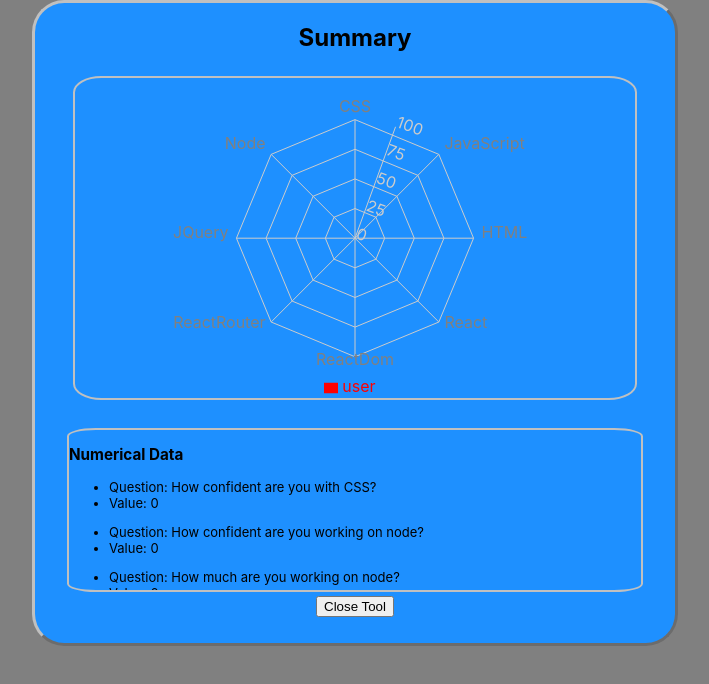
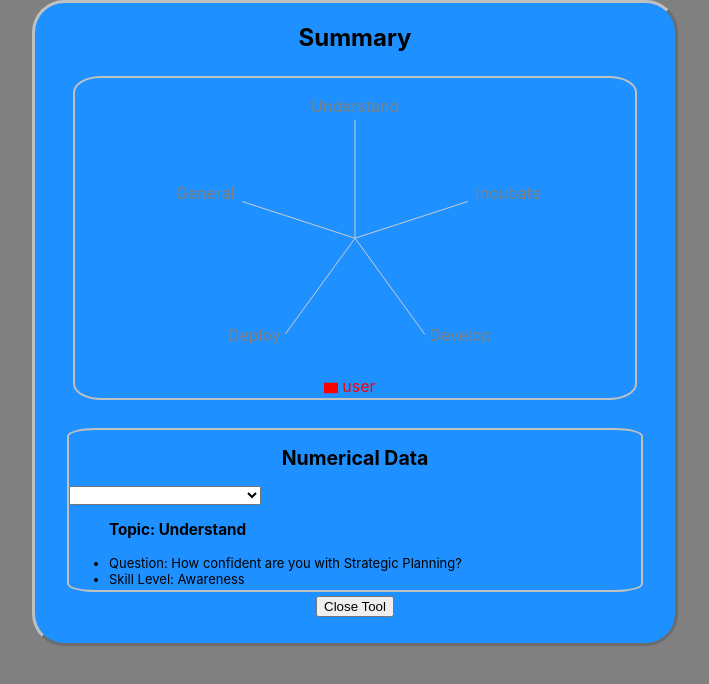
Before and after one commit to LMcvie/CapabilityApp, a React (Create React App) app: page /CapabilityApp/Summary in a window 1280 px wide. Shown: the top 684 px of the page, without its empty margins (285-994 px from the left). Built offline with nearby package versions, Linux system fonts and the light colour scheme.

Commit message:
added in optimus method topics

```diff
--- a/src/Components/Credentials.js
+++ b/src/Components/Credentials.js
@@ -5,7 +5,7 @@ import "./Credentials.css";
 //sets the User's credentials
 
 
-const Credentials = ({onUserSubmit}) => {
+const Credentials = ({ onUserSubmit }) => {
 
     const [userDetails, setUserDetails] = useState({
         email: null,
@@ -18,7 +18,7 @@ const Credentials = ({onUserSubmit}) => {
     const handleEmailChange = (event) => {
         let updatedDetails = userDetails;
         updatedDetails.email = event.target.value;
-        setUserDetails (updatedDetails);
+        setUserDetails(updatedDetails);
 
     }
 
@@ -26,54 +26,63 @@ const Credentials = ({onUserSubmit}) => {
     const handleTeamChange = (event) => {
         let updatedDetails = userDetails;
         updatedDetails.team = event.target.value;
-        setUserDetails (updatedDetails);
+        setUserDetails(updatedDetails);
     }
 
     const handleDisciplineChange = (event) => {
         let updatedDetails = userDetails;
         updatedDetails.discipline = event.target.value;
-        setUserDetails (updatedDetails);
+        setUserDetails(updatedDetails);
     }
 
     // on submit send the user data back to the container to be stored
     const handleStart = (event) => {
         event.preventDefault();
-        onUserSubmit({userDetails});
+        onUserSubmit({ userDetails });
     }
 
 
     return (
         <div>
-            <form id ='userInfo' onSubmit={handleStart}>
-                <div className = "formWrap">
-                    <label htmlFor = "email"> Email Address (Work): </label>
+            <form id='userInfo' onSubmit={handleStart}>
+                <div className="formWrap">
+                    <label htmlFor="email"> Email Address (Work): </label>
                     <input type='email' placeholder='Email' required onChange={handleEmailChange} />
                 </div>
 
-                <div className = "formWrap">
-                <label htmlFor = "team"> Team: </label>
-                <select defaultValue = {''}name='team'required onChange={handleTeamChange}>
-                <option disabled value = '' required></option>
-                <option value= 'Gannon'>Gannon</option>
-                <option value= 'MineSweeper'>MineSweeper</option>
-                <option value= 'Tetris'>Tetris</option>
-                <option value= 'N/A'>N/A</option>
+                <div className="formWrap">
+                    <label htmlFor="team"> Team: </label>
+                    <select defaultValue={''} name='team' required onChange={handleTeamChange}>
+                        <option disabled value='' required></option>
+                        <option value='Ganon'>Ganon</option>
+                        <option value='Layton'>Layton</option>
+                        <option value='Link'>Link</option>
+                        <option value='Minesweeper'>MineSweeper</option>
+                        <option value='NWoW'>NWoW</option>
+                        <option value='Pikachu'>Pikachu</option>
+                        <option value='Quatliy Engineering'>Quality Engineering</option>
+                        <option value='S.H.I.E.L.D'>S.H.I.E.L.D</option>
+                        <option value='Sonic'>Sonic</option>
+                        <option value='Tetris'>Tetris</option>
+                        <option value='Thunderbirds'>Thunderbirds</option>
+                        <option value='Yoshi'>Yoshi</option>
+                        <option value='N/A'>N/A</option>
                     </select>
                 </div>
 
-                <div className = "formWrap">
-                <label htmlFor = "discipline"> Discipline: </label>
-                <select defaultValue = {''}name='discipline' required onChange={handleDisciplineChange}>
+                <div className="formWrap">
+                    <label htmlFor="discipline"> Discipline: </label>
+                    <select defaultValue={''} name='discipline' required onChange={handleDisciplineChange}>
                         <option disabled value='' required></option>
-                <option value= 'Software Engineer'>Software Engineer</option>
-                <option value= 'Scrum Master'>Scrum Master</option>
-                <option value= 'Product Owner'>Product Owner</option>
-                <option value= 'Designer'>Designer</option>
+                        <option value='Software Engineer'>Software Engineer</option>
+                        <option value='Scrum Master'>Scrum Master</option>
+                        <option value='Product Owner'>Product Owner</option>
+                        <option value='Designer'>Designer</option>
                     </select>
                 </div>
 
-                <div id = "start">
-                <input type = "submit"  value = "Start"/>
+                <div id="start">
+                    <input type="submit" value="Start" />
                 </div>
             </form>
         </div>
--- a/src/Components/QuestionSlider.css
+++ b/src/Components/QuestionSlider.css
@@ -25,7 +25,7 @@
 
 /* width of slider */
 input[type='range']{
-    width: 20rem;
+    width: 15rem;
 }
 
 /* Styling of the question */
@@ -34,12 +34,14 @@ input[type='range']{
   flex-direction: column;
   justify-content: center;
   align-items:center;
+  font-size: small;
 }
 
 
 #question {
   display:flex;
   flex-direction: row;
+
 }
 /* pop up styling */
 #popUp {
--- a/src/Components/SpiderChart.js
+++ b/src/Components/SpiderChart.js
@@ -9,11 +9,9 @@ const SpiderChart = ({topics, userDetails}) => {
 
   useEffect(() => {
     setData(topics.map((topic) => {
-      return {name: topic.name, user: topic.value}
+      return {name: topic.name, user:topic.value}
   }))
 }, [topics]);
-
-console.log(userDetails.email);
 
   return (
     <div id = 'spiderChart'>
@@ -23,7 +21,7 @@ console.log(userDetails.email);
           <PolarAngleAxis dataKey="name" />
           <Radar name={userDetails.email} dataKey="user" stroke="Red"
             fill='red' fillOpacity={0.5} />
-          <PolarRadiusAxis angle={70} domain={[0, 100]} />
+          {/* <PolarRadiusAxis angle={70} domain={[0, 100]} /> */}
           <Legend />
         </RadarChart>
       </ResponsiveContainer>
--- a/src/Container/CapabilityContainer.js
+++ b/src/Container/CapabilityContainer.js
@@ -23,58 +23,70 @@ const CapabilityContainer = () => {
     const [filteredQuestions, setFilteredQuestions] = useState('');
     const [questions, setQuestions] = useState([
         {
-            name: 'CSS',
+            name: 'Understand',
             value: '0',
-            text: 'How confident are you with CSS?',
-            description: 'CSS also known as Cascading Style Sheets'
+            text: 'How confident are you with Strategic Planning?',
+            description: 'Researching, creating and agreeing a vision to align actions, plans and people from an engineering perspective with I&W strategy & objectives'
         },
         {
-            name: 'Node',
+            name: 'Understand',
             value: '0',
-            text: 'How confident are you working on node?',
-            description: 'Node.js is used for creating networking applications'
+            text: 'How confident are you with Enterprise Architecture?',
+            description: 'Aligning I&W and the Labs technology strategy with our roadmap and documenting this using architectural models.'
         },
         {
-            name: 'Node',
+            name: 'Understand',
             value: '0',
-            text: 'How much are you working on node?',
-            description: 'Node.js is used for creating networking applications'
+            text: 'How confident are you with Emerging Technology Monitoring?',
+            description: 'Identifying and assessing new and emerging technologies, products, services, methods and techniques.'
         },
         {
-            name: 'JavaScript',
+            name: 'Incubate',
             value: '0',
             text: 'How confident are you with JavaScript',
             description: 'Scripting language enabling dynamic updating content'
         },
         {
-            name: 'ReactRouter',
+            name: 'Incubate',
             value: '0',
-            text: 'How confident are you with react router',
-            description: 'React router is a library for routing in React, it enables navigation among views of different components ina react application'
+            text: 'How confident are you with Solution Architecture',
+            description: ''
         },
         {
-            name: 'React',
+            name: 'Incubate',
             value: '0',
-            text: 'How confident are you with react',
-            description: 'React is a free open-source front-end JavaScript Library for building user interfaces based on UI components'
+            text: 'How confident are you with Risk Management',
+            description: ''
         },
         {
-            name: 'HTML',
+            name: 'Develop',
             value: '0',
-            text: 'How confident are you with HTML',
-            description: 'HTML is also known as Hyper-Text Markup Language'
+            text: 'How confident are you with Prioritisation',
+            description: ''
         },
         {
-            name: 'ReactDom',
+            name: 'Develop',
             value: '0',
-            text: 'How confident are you with ReactDom',
-            description: 'ReactDom is a package that provide DOM specific methods that can be used at the top level of a web app'
+            text: 'How confident are you with React Testing Library',
+            description: ''
         },
         {
-            name: 'JQuery',
+            name: 'Develop',
             value: '0',
-            text: 'How confident are you with JQuery',
-            description: 'JQuery is a fast, small and feature-rich JavaScript Library designed to simplify HTML DOM tree traversal and manipulation'
+            text: 'How confident are you with Styled Components',
+            description: ''
+        },
+        {
+            name: 'Deploy',
+            value: '0',
+            text: 'How confident are you with Deploy',
+            description: ''
+        },
+        {
+            name: 'General',
+            value: '0',
+            text: 'How confident are you with Communicating to Stakeholders',
+            description: ''
         }
 
     ]);
@@ -82,14 +94,11 @@ const CapabilityContainer = () => {
 
 
     const [topics, setTopics] = useState([
-        { optimus: 'Develop', name: 'CSS', completed: 'notCompleted' },
-        { optimus: 'Develop', name: 'JavaScript', completed: 'notCompleted' },
-        { optimus: 'Develop', name: 'HTML', completed: 'notCompleted' },
-        { optimus: 'Develop', name: 'React', completed: 'notCompleted' },
-        { optimus: 'Develop', name: 'ReactDom', completed: 'notCompleted' },
-        { optimus: 'Develop', name: 'ReactRouter', completed: 'notCompleted' },
-        { optimus: 'Develop', name: 'JQuery', completed: 'notCompleted' },
-        { optimus: 'Develop', name: 'Node', completed: 'notCompleted' }]);
+        { name: 'Understand', completed: 'notCompleted' },
+        { name: 'Incubate', completed: 'notCompleted' },
+        { name: 'Develop', completed: 'notCompleted' },
+        { name: 'Deploy', completed: 'notCompleted' },
+        { name: 'General', completed: 'notCompleted' }]);
 
 
     const [completedTopics, setCompletedTopics] = useState(false);
@@ -185,10 +194,8 @@ const CapabilityContainer = () => {
         else{
              let total = updatedQuestions.reduce((runningTotal, number) => ({value: parseInt(runningTotal.value) + parseInt(number.value)}));
 
-             tempTopics[tempId].value = total.value/updatedQuestions.length;
+             tempTopics[tempId].value = Math.floor(total.value/updatedQuestions.length);
         }
-
-        console.log(tempTopics[tempId]);
 
     }
 
--- a/src/Screens/QuestionPage.css
+++ b/src/Screens/QuestionPage.css
@@ -1,6 +1,6 @@
 #QuestionPage{
     /* overflow-y: scroll; */
-    height:70%;
+
 }
 
 #questionList{
--- a/src/Screens/SummaryPage.js
+++ b/src/Screens/SummaryPage.js
@@ -1,40 +1,77 @@
 import { useNavigate } from "react-router-dom";
 import './SummaryPage.css';
 import SpiderChart from '../Components/SpiderChart.js';
+import { useState } from "react";
 
 //On the submission of the answers create a spider chart
 
-const SummaryPage = ({questions, topics, userDetails}) => {
+const SummaryPage = ({ questions, topics, userDetails }) => {
+
+    const [filteredQUestions, setFilteredQuestions] = useState();
+    const [filteredStage, setFilteredStage] = useState ('');
 
     const navigate = useNavigate();
 
-    const handleClose =(event) => {
+    const handleClose = (event) => {
         navigate('/CapabilityApp');
         window.location.reload();
     }
 
-    const dataList = questions.map(question => {
+    const dataList = questions.map((question, index) => {
+
+        let skillLevel;
+        if (question.value < 25) {
+            skillLevel = 'Awareness';
+        }
+
+        if (question.value >= 25 && question.value < 50) {
+            skillLevel = 'Working';
+        }
+
+        if (question.value >= 50 && question.value < 75) {
+            skillLevel = 'Practitioner';
+        }
+
+        if (question.value >= 75) {
+            skillLevel = 'Expert';
+        }
+
+
         return (
-            <ul>
-                {/* <h3>Topic: {question.name}</h3> */}
+            <ul key={index}>
+                <h3>Topic: {question.name}</h3>
                 <li>Question: {question.text}</li>
-                <li>Value: {question.value}</li>
+                <li>Skill Level: {skillLevel}</li>
             </ul>
 
         )
     })
 
 
+    const handleOptimusChange = (event) => {
+        setFilteredStage(event.target.value);
+
+    }
+
+
     return (
         <div id='summary'>
             <h2>Summary</h2>
             <div id="chart">
-                <SpiderChart topics = {topics} userDetails ={userDetails}/>
+                <SpiderChart topics={topics} userDetails={userDetails} />
             </div>
             <br></br>
-            <div id = 'data'>
-            <h3>Numerical Data</h3>
-            {dataList}
+            <div id='data'>
+                <h2>Numerical Data</h2>
+                <select defaultValue={''} name='Optimus Stage' required onChange={handleOptimusChange}>
+                    <option disabled value='' required></option>
+                    <option value='Understand'>Understand</option>
+                    <option value='Incubate'>Incubate</option>
+                    <option value='Develop'>Develop</option>
+                    <option value='Deploy'>Deploy</option>
+                    <option value='`General`'>General</option>
+                </select>
+                {dataList}
             </div>
             <button onClick={handleClose}>Close Tool</button>
         </div>
```
Lines whose indentation alone changed are shown as unchanged.
